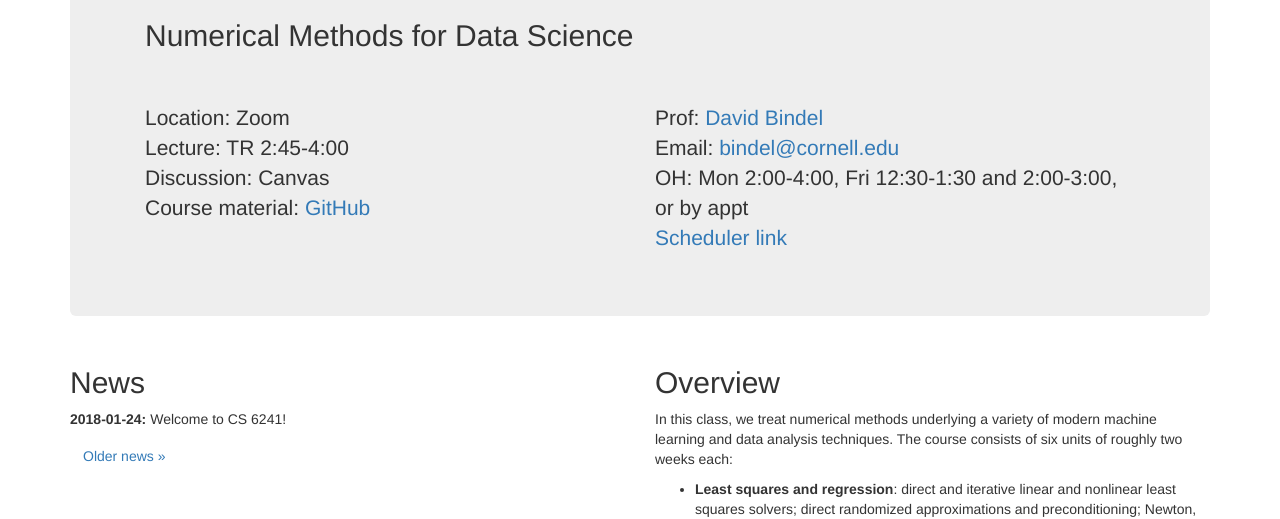
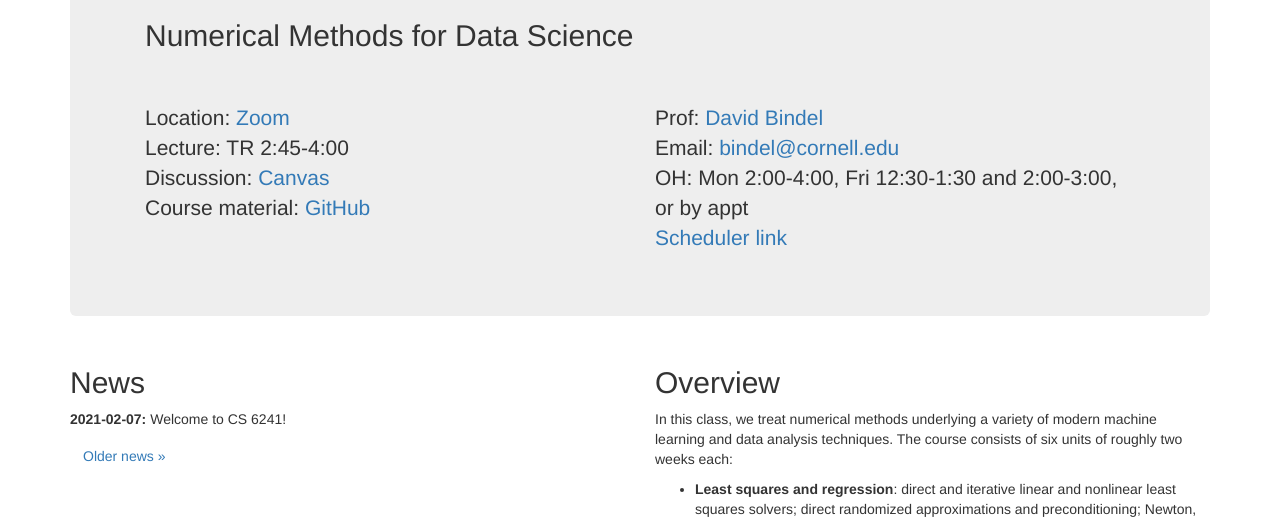
Before and after one commit to dbindel/cs6241-s21, a Jekyll site: the page built from web/index.html, in a window 1280 px wide and 1218 px high. Shown: the part 188-707 px from the top of the window. Built offline with Jekyll 4.4.1, drawn with Linux system fonts in a browser that asks for light colours; nearby versions of some CDN libraries; part of the change alters nothing that is shown.

Commit message:
Update home links.

```diff
--- a/web/_data/news.yml
+++ b/web/_data/news.yml
@@ -1,3 +1,3 @@
 -
-  date: 2018-01-24
+  date: 2021-02-07
   text: Welcome to CS 6241!
--- a/web/_includes/cs6241_head.html
+++ b/web/_includes/cs6241_head.html
@@ -10,9 +10,9 @@
       <hr/>
     <div class="col-xs-5 col-sm-6 col-md-6 col-lg-6">
       <p>
-        Location: Zoom<br/>
+        Location: <a href="https://www.cs.cornell.edu/courses/CS6241/2021sp/netid/zoom.html">Zoom</a><br/>
         Lecture: TR 2:45-4:00<br/>
-        Discussion: Canvas<br/>
+        Discussion: <a href="https://canvas.cornell.edu/courses/26976">Canvas</a><br/>
         Course material: <a href="https://www.github.com/dbindel/cs6241-s21/">GitHub</a>
       </p>
     </div>
```
